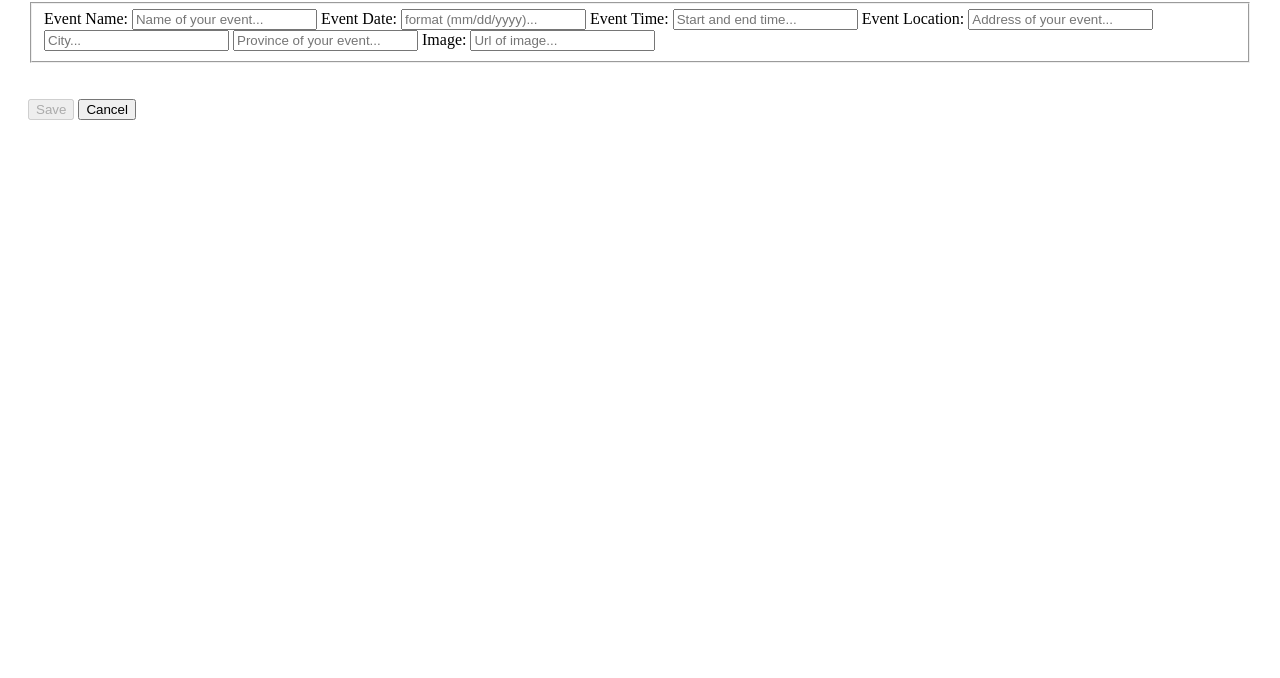
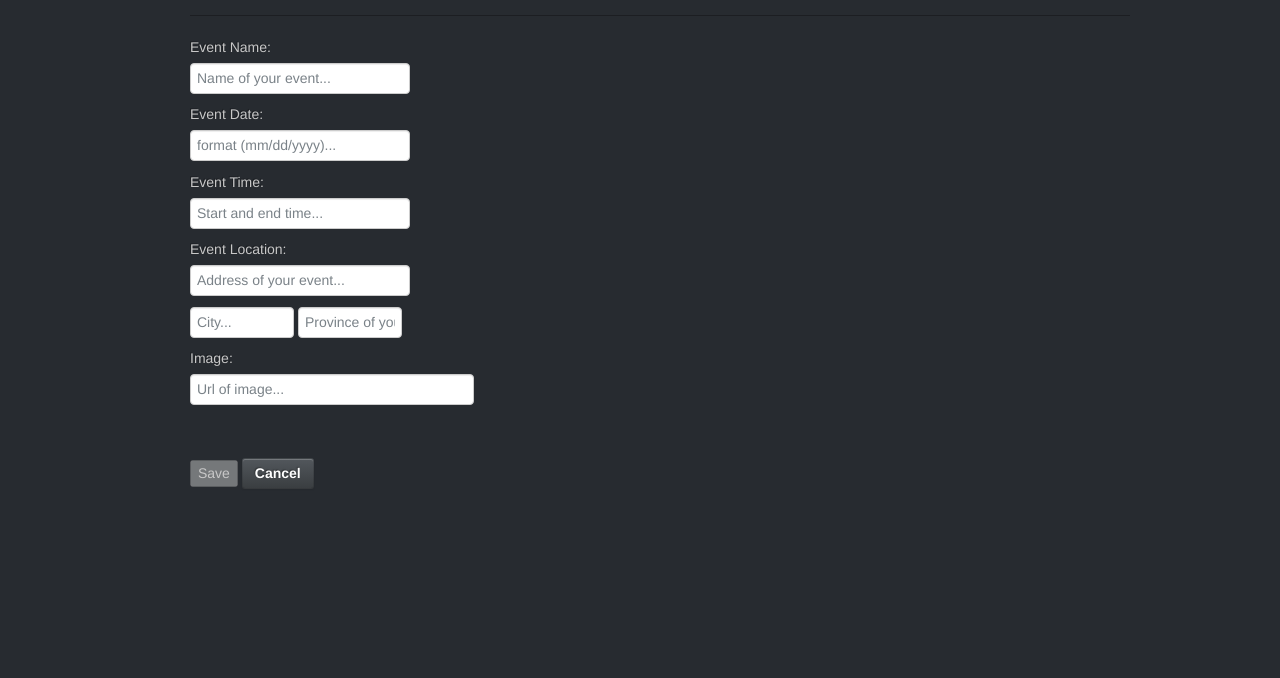
Before and after one commit to payne/DemoApp, a website: page docs/NewEvent.html in a window 1280 px wide. Shown: the part 122-800 px from the top of the page. Drawn offline with Linux system fonts and the light colour scheme; the site is published under a folder, as on GitHub Pages, so addresses that start at the root find nothing.

Commit message:
NewEvent.html relative CSS Paths.

```diff
--- a/docs/NewEvent.html
+++ b/docs/NewEvent.html
@@ -3,8 +3,8 @@
 <head>
     <meta charset="UTF-8">
     <title>Event Registration</title>
-    <link rel="stylesheet" href="/css/bootstrap.min.css"/>
-    <link rel="stylesheet" href="/css/app.css"/>
+    <link rel="stylesheet" href="css/bootstrap.min.css"/>
+    <link rel="stylesheet" href="css/app.css"/>
 </head>
 <body ng-cloak>
 <div class="container">
```
